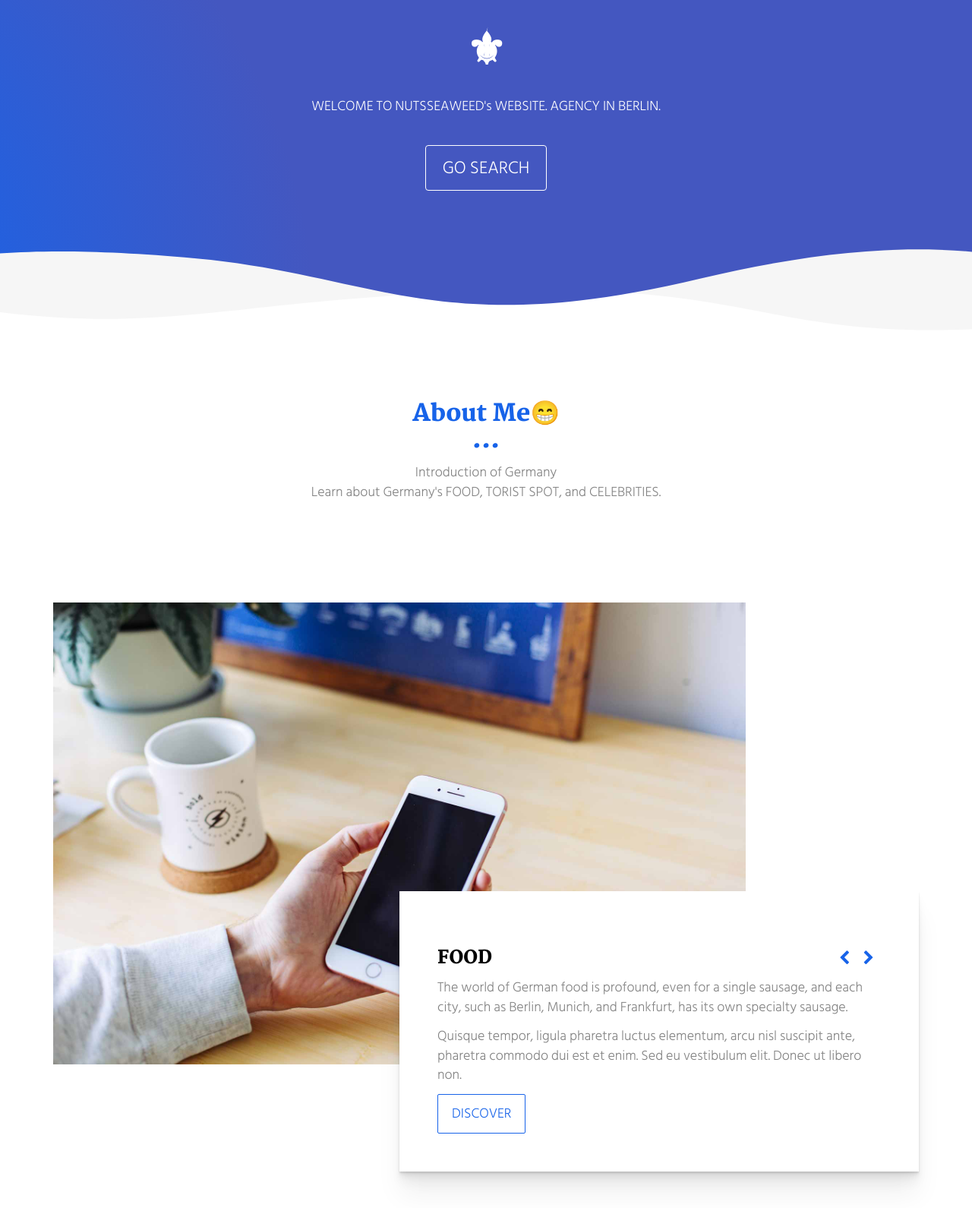
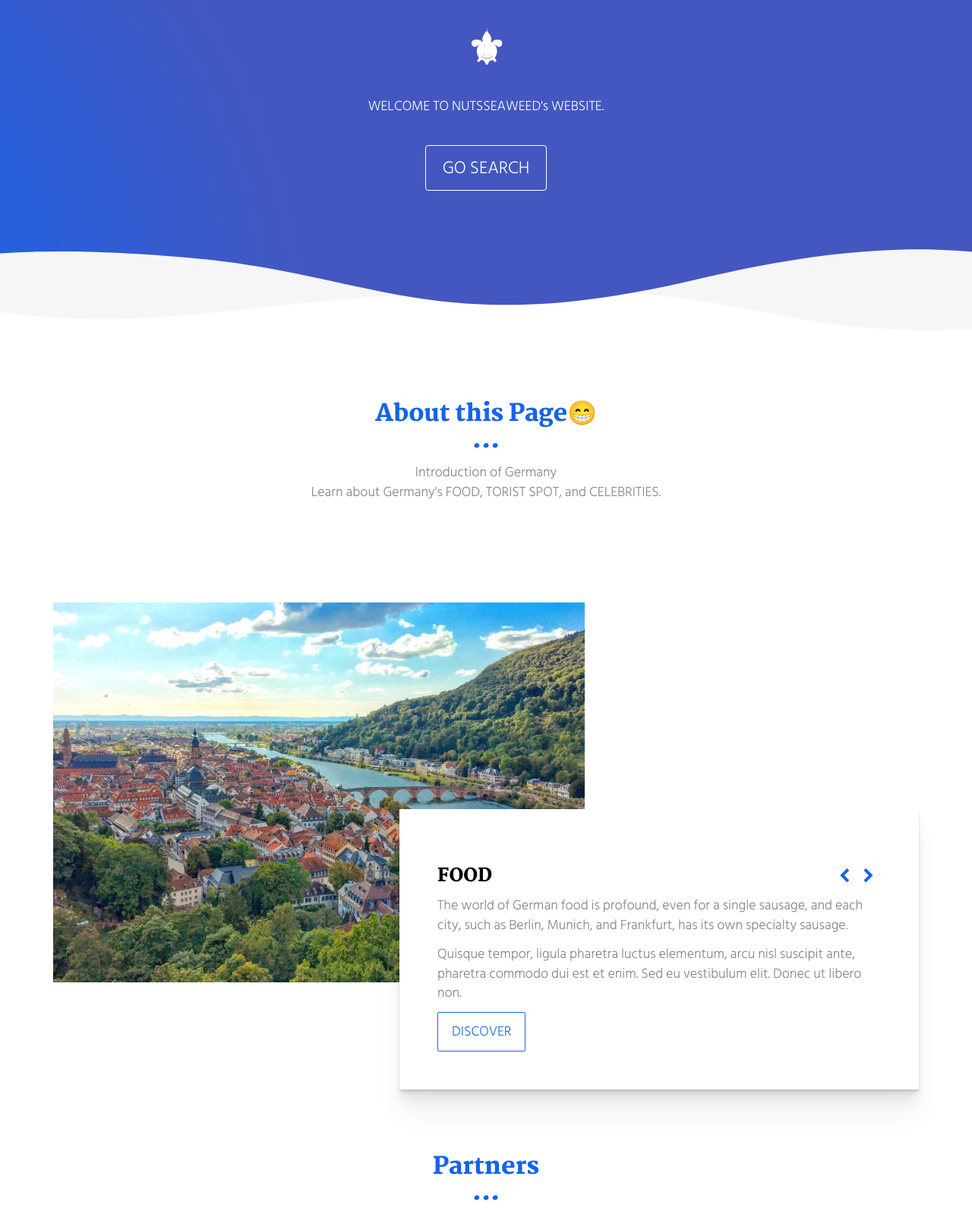
Before and after one commit to nutsseaweed/web, a plain HTML site: page index.html in a window 1280 px wide. Shown: the part 180-1770 px from the top of the page at 76% size. Drawn offline with Linux system fonts and the light colour scheme.

Commit message:
Update index.html

```diff
--- a/index.html
+++ b/index.html
@@ -61,7 +61,7 @@
       <div class="row">
         <div class="col-xs-12">
           <h1>⚜</h1>
-          <p>WELCOME TO NUTSSEAWEED's WEBSITE. AGENCY IN BERLIN.</p>
+          <p>WELCOME TO NUTSSEAWEED's WEBSITE.</p>
           <br>
             <a href="./project.html" class="btn btn-default btn-lg" title="">GO SEARCH</a>
         </div>
@@ -74,7 +74,7 @@
       <div class="row">
         <div class="col-xs-12 col-md-8 col-md-offset-2">
           <div class="text-center">
-            <h2>About Me😁</h2>
+            <h2>About this Page😁</h2>
             <p>Introduction of Germany
             <br>
 Learn about Germany's FOOD, TORIST SPOT, and CELEBRITIES.          </div>
@@ -110,16 +110,13 @@ Learn about Germany's FOOD, TORIST SPOT, and CELEBRITIES.          </div>
                             The history of meat processing in Germany goes back more than 1,000 years, and even today, more than 1,700 types of ham and sausage are produced.
                           </p>
 
-                          <p>
-                            Quisque tempor, ligula pharetra luctus elementum, arcu nisl suscipit ante, pharetra commodo dui est et enim. Sed eu vestibulum elit. Donec ut libero non.
-                          </p>
                           <a href="./project.html" class="btn btn-primary" title="">
                             Discover
                           </a>
                         </div>
                     </div>
                     <div class="item">
-                        <img class="img-responsive" src="./assets/images/img-07.jpg" alt="First slide">
+                        <img class="img-responsive" src="./assets/images/ドイツのイメージ.jpg" alt="First slide">
                         <div class="carousel-caption card-shadow reveal">
 
                           <h3>FOOD</h3>
```
